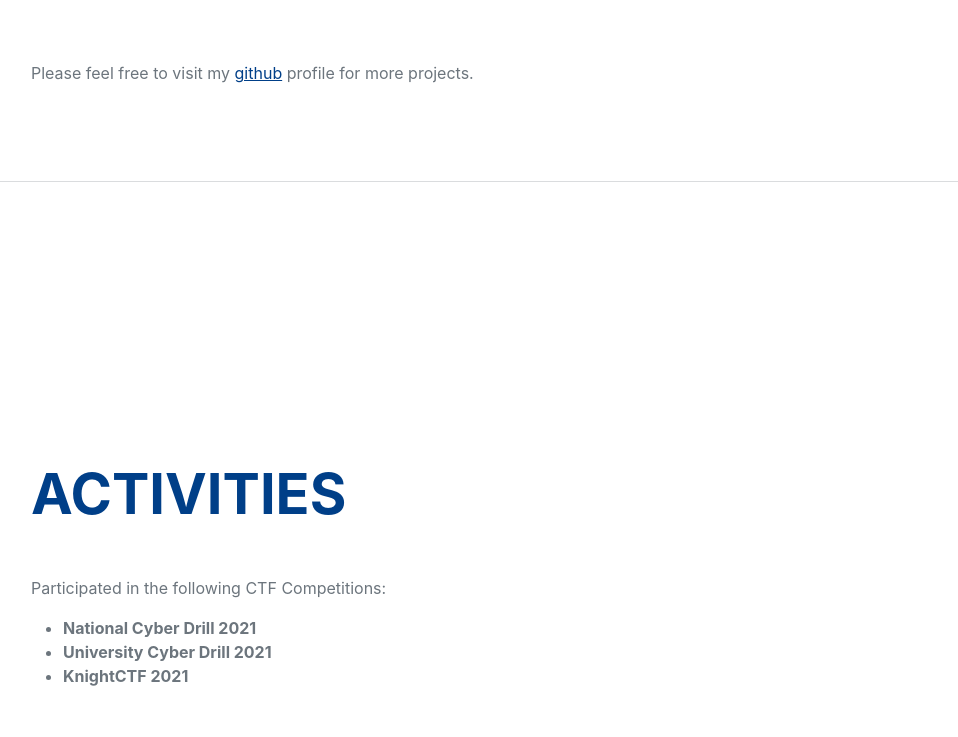
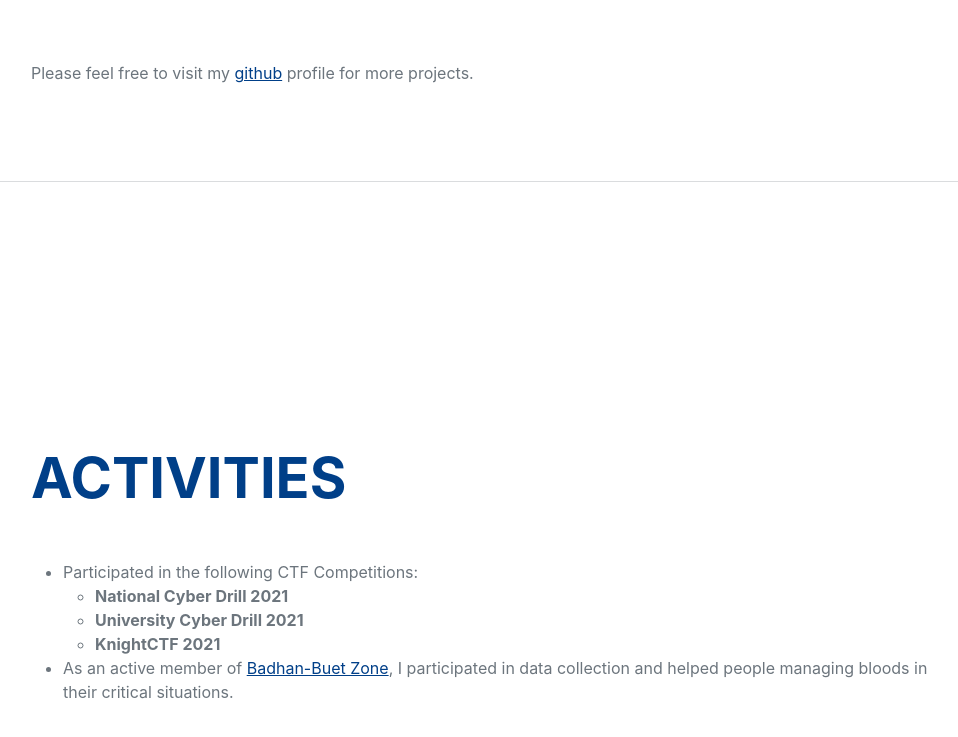
Before and after one commit to Shukti042/profile, a plain HTML site: page index.html in a window 1280 px wide. Shown: the part 7176-7913 px from the top of the page, without its empty margins (289-1247 px from the left). Drawn offline with nearby package versions, Linux system fonts and the light colour scheme; some icons are missing; a web font is replaced by a local one.

Commit message:
add badhan

```diff
--- a/index.html
+++ b/index.html
@@ -73,7 +73,7 @@
 
                 <p class="lead mb-5">
                     You can find more information in my
-                    <a href="https://drive.google.com/file/d/11bHs6sUHdSuGojXs_R734US8VPt0gcpt/view?usp=sharing" download >CV</a>
+                    <a href="https://drive.google.com/file/d/1aPxfBSlh5RowasLyPWt0Xvzd4OPK3fc7/view?usp=share_link" download >CV</a>
                 </p>
                 <p class="lead mb-5">
                     In addition to my academic pursuits, I like to maintain a varied range of interests. I enjoy travelling a lot. I also love cooking, gardening, watching movies and series, fishing, swimming and playing indoor and outdoor games.
@@ -345,17 +345,26 @@
                 <div class="resume-section-content">
                     <h2 class="mb-5" style="color: #003f88;">Activities</h2>
                     <!-- <div class="subheading mb-3">Workflow</div> -->
-                    <p>Participated in the following CTF Competitions:</p>
                     <ul>
                         <li>
-                            <b>National Cyber Drill 2021</b>
+                            Participated in the following CTF Competitions:
+                            <ul>
+                                <li>
+                                    <b>National Cyber Drill 2021</b>
+                                </li>
+                                <li>
+                                    <b>University Cyber Drill 2021</b>
+                                </li>
+                                <li>
+                                    <b>KnightCTF 2021</b>
+                                </li>
+                            </ul>
                         </li>
                         <li>
-                            <b>University Cyber Drill 2021</b>
+                            As an active member of <a href="https://www.facebook.com/groups/badhan.buet/">Badhan-Buet Zone</a>,
+                            I participated in data collection and helped people managing bloods in their critical situations.
                         </li>
-                        <li>
-                            <b>KnightCTF 2021</b>
-                        </li>
+
                     </ul>
                 </div>
             </section>
```
